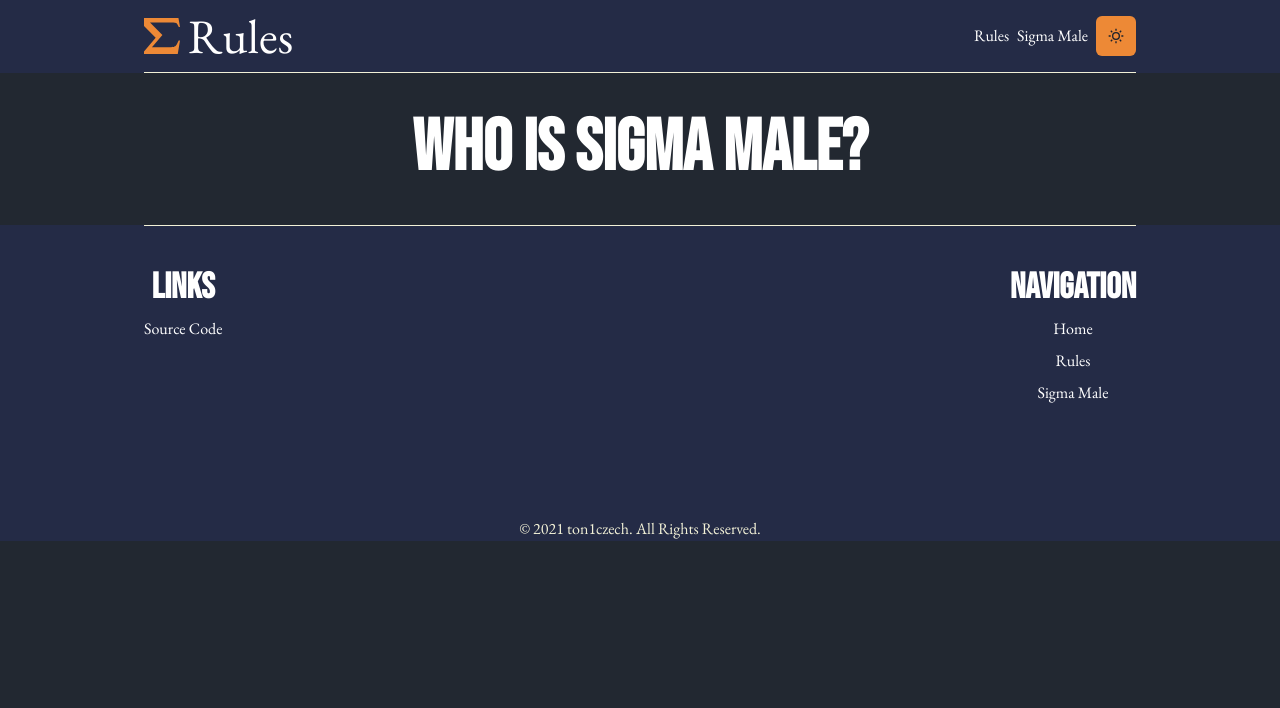
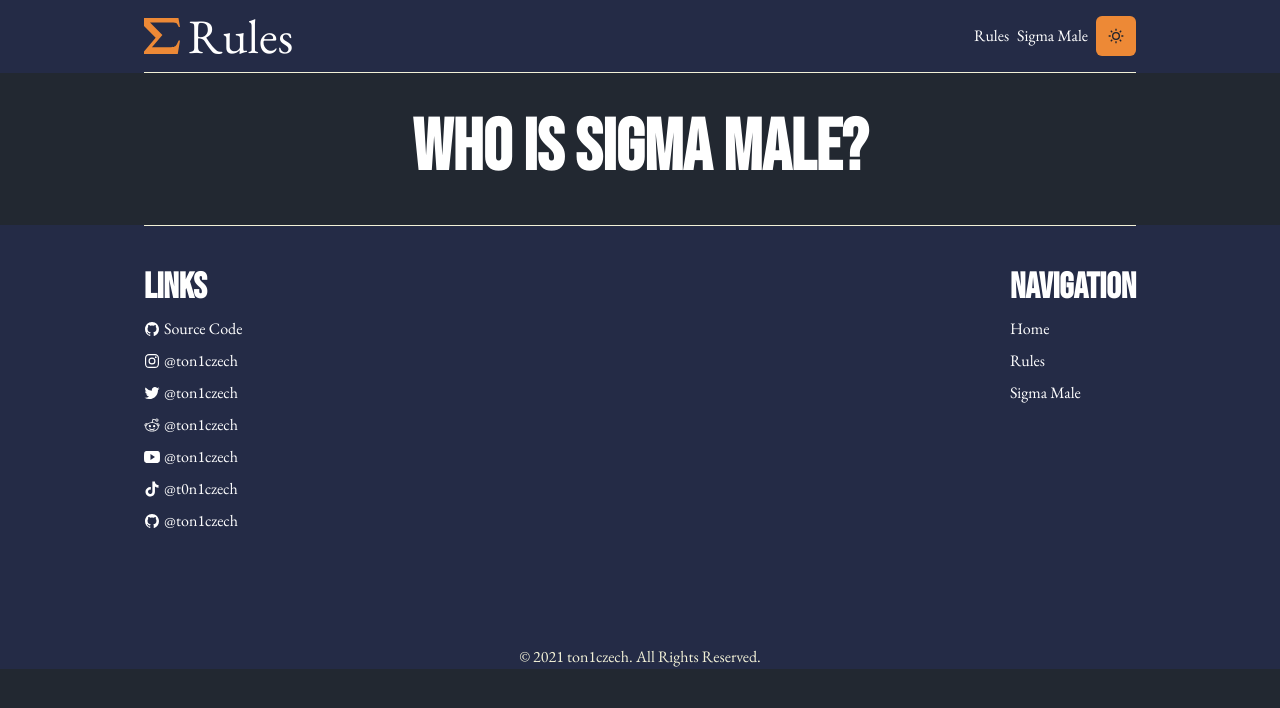
Before and after one commit to ton1czech/sigma-rules, a Next.js app: page /sigma-male in a window 1280 px wide. Shown: the top 708 px of the page. Built offline with nearby package versions, Linux system fonts and the light colour scheme.

Commit message:
🎁NEW: footer links

```diff
--- a/components/Footer.js
+++ b/components/Footer.js
@@ -1,16 +1,13 @@
 import NextLink from 'next/link'
+import { Box, useColorModeValue, Heading, HStack, VStack, Link, Container, Text, Icon } from '@chakra-ui/react'
 import {
-  Box,
-  useColorModeValue,
-  Heading,
-  useColorMode,
-  Flex,
-  HStack,
-  VStack,
-  Link,
-  Container,
-  Text,
-} from '@chakra-ui/react'
+  IoLogoTwitter,
+  IoLogoInstagram,
+  IoLogoGithub,
+  IoLogoTiktok,
+  IoLogoReddit,
+  IoLogoYoutube,
+} from 'react-icons/io5'
 
 export default function Footer() {
   return (
@@ -18,13 +15,44 @@ export default function Footer() {
       <Container maxW='container.lg'>
         <Box mt={10} pt={10} borderTop='1px' borderTopColor={useColorModeValue('mainLight', 'mainDark')}>
           <HStack alignItems='flex-start' justifyContent='space-between'>
-            <VStack>
-              <Heading>Links</Heading>
-              <Link href='http://github.com/ton1czech/sigma-rules' isExternal>
+            <VStack align='left'>
+              <Heading textAlign='left'>Links</Heading>
+              <Link href='http://github.com/ton1czech/sigma-rules' display='flex' alignItems='center' isExternal>
+                <Icon mr={1} as={IoLogoGithub} />
                 Source Code
               </Link>
+              <Link href='http://instagram.com/ton1czech' display='flex' alignItems='center' isExternal>
+                <Icon mr={1} as={IoLogoInstagram} />
+                @ton1czech
+              </Link>
+
+              <Link href='http://twitter.com/ton1czech' display='flex' alignItems='center' isExternal>
+                <Icon mr={1} as={IoLogoTwitter} />
+                @ton1czech
+              </Link>
+              <Link href='http://reddit.com/user/ton1czech' display='flex' alignItems='center' isExternal>
+                <Icon mr={1} as={IoLogoReddit} />
+                @ton1czech
+              </Link>
+              <Link
+                href='http://youtube.com/channel/UCblA_CnykG2Dw_6IMwZ9z9A'
+                display='flex'
+                alignItems='center'
+                isExternal
+              >
+                <Icon mr={1} as={IoLogoYoutube} />
+                @ton1czech
+              </Link>
+              <Link href='http://tiktok.com/@t0n1czech' display='flex' alignItems='center' isExternal>
+                <Icon mr={1} as={IoLogoTiktok} />
+                @t0n1czech
+              </Link>
+              <Link href='http://github.com/ton1czech' display='flex' alignItems='center' isExternal>
+                <Icon mr={1} as={IoLogoGithub} />
+                @ton1czech
+              </Link>
             </VStack>
-            <VStack>
+            <VStack align='left'>
               <Heading>Navigation</Heading>
               <NextLink href='/'>
                 <Link>Home</Link>
```
